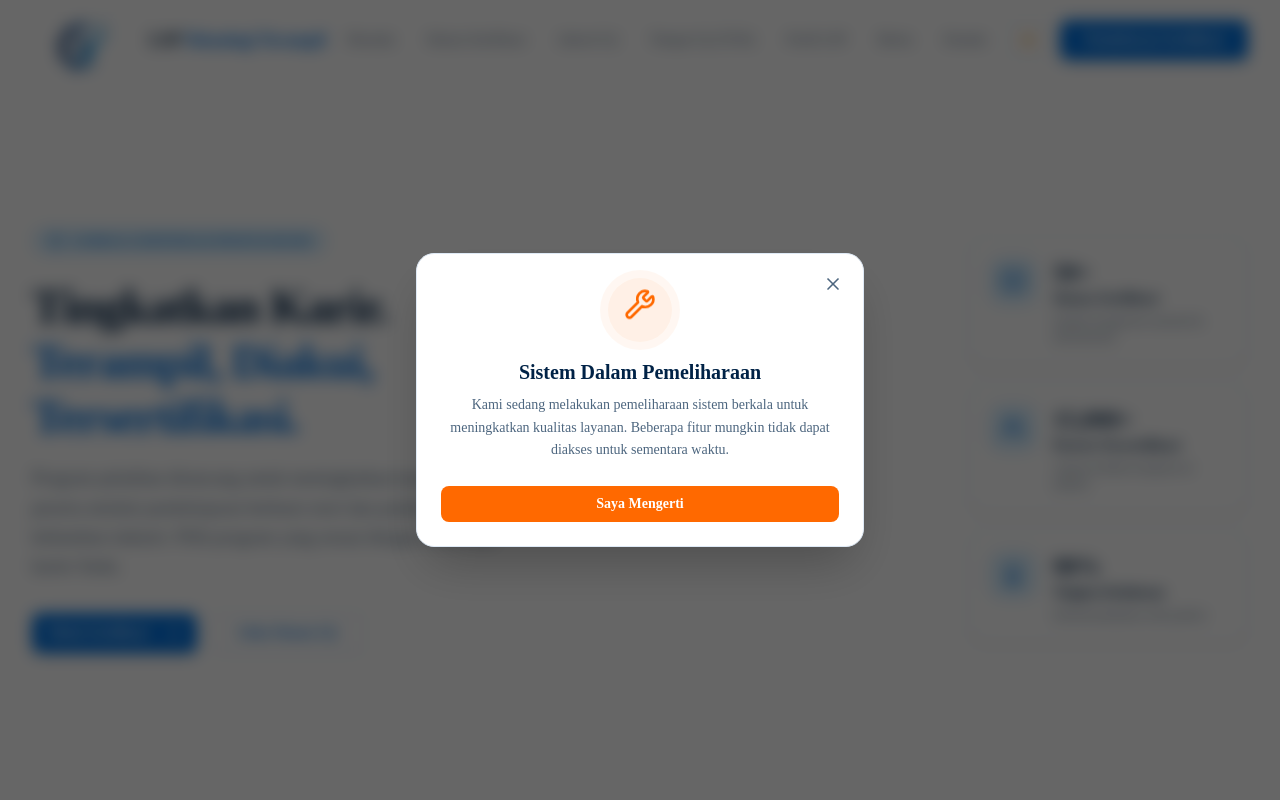
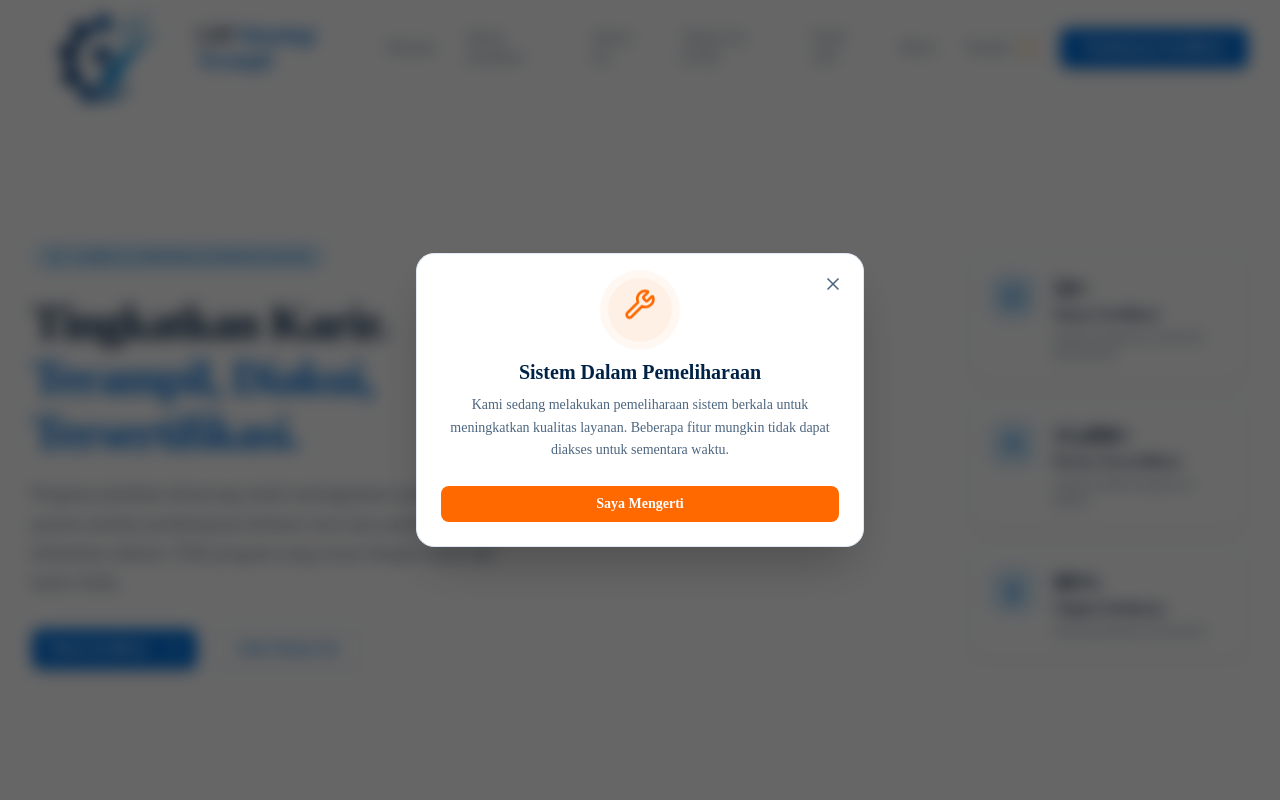
Before and after one commit to Aghissulaiman/lspteknologiterampil, a Next.js app: page / in a window 1280 px wide. Shown: the top 800 px of the page. Built offline with nearby package versions, Linux system fonts and the light colour scheme.

Commit message:
fix: perbesar lagi logo navbar di bagian atas web

```diff
--- a/components/Home/Navbar.tsx
+++ b/components/Home/Navbar.tsx
@@ -61,7 +61,7 @@ export default function Navbar() {
 
   return (
     <nav className="sticky top-0 z-50 w-full bg-background/95 backdrop-blur-md transition-colors duration-200">
-      <div className="mx-auto flex h-20 max-w-7xl items-center justify-between px-4 sm:px-6 lg:px-8">
+      <div className="mx-auto flex h-24 max-w-7xl items-center justify-between px-4 sm:px-6 lg:px-8">
 
         {/* Brand Logo Section */}
         <div className="flex items-center gap-3 cursor-pointer">
@@ -69,16 +69,16 @@ export default function Navbar() {
             <Image
               src="/Logo/Logo2.png"
               alt="Logo LSP Teknologi Terampil"
-              width={140}
-              height={70}
-              className="h-14 md:h-16 w-auto object-contain transition-transform duration-200 hover:scale-105"
+              width={200}
+              height={100}
+              className="h-20 md:h-24 w-auto object-contain scale-125 transition-transform duration-200 hover:scale-135"
               priority
             />
           </div>
 
           {/* Teks Brand */}
           <div className="flex flex-col">
-            <span className="text-lg font-bold leading-tight tracking-tight text-foreground">
+            <span className="text-xl font-bold leading-tight tracking-tight text-foreground">
               LSP <span className="text-primary transition-colors duration-200">Teknologi Terampil</span>
             </span>
           </div>
```
